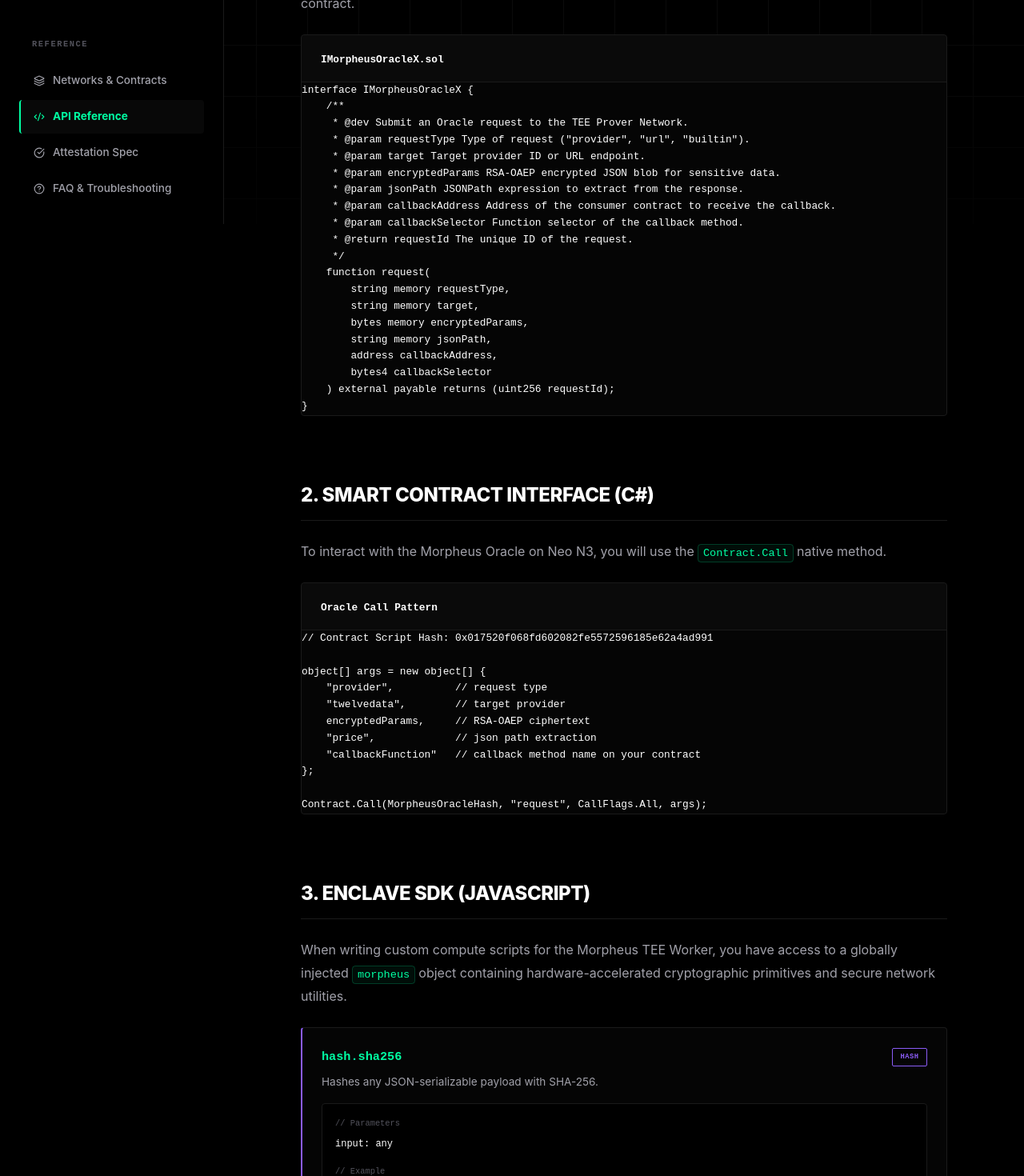
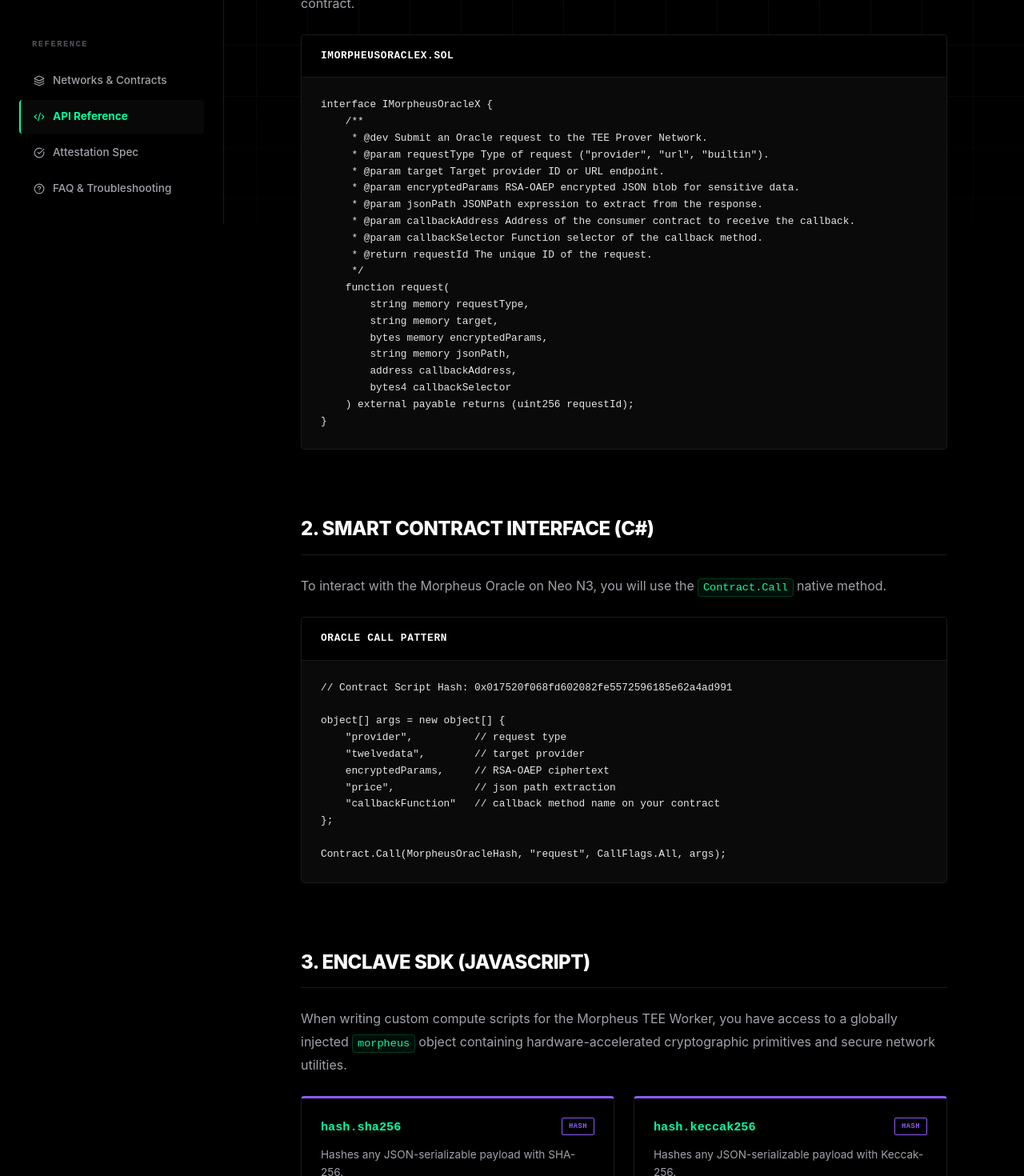
Before and after one commit to r3e-network/neo-morpheus-oracle, a Next.js app in the folder apps/web/: page /docs/api-reference in a window 1280 px wide. Shown: the part 520-1990 px from the top of the page at 80% size. Built offline with nearby package versions, Linux system fonts and the light colour scheme; no server answers.

Commit message:
docs: finalize cohesive ultra-dark styling across api reference, faq, and verifier

```diff
--- a/apps/web/app/docs/api-reference/page.tsx
+++ b/apps/web/app/docs/api-reference/page.tsx
@@ -22,11 +22,13 @@ export default function DocsApiReference() {
         To interact with the Morpheus Oracle on Neo X, you must interact with the main <code>MorpheusOracleX</code> contract.
       </p>
 
-      <div className="card-industrial" style={{ padding: '0', overflow: 'hidden', marginBottom: '2.5rem' }}>
-        <div style={{ padding: '1rem 1.5rem', background: 'rgba(255,255,255,0.02)', borderBottom: '1px solid var(--border-dim)' }}>
-          <span style={{ fontSize: '0.8rem', fontWeight: 700, fontFamily: 'var(--font-mono)' }}>IMorpheusOracleX.sol</span>
+      <div style={{ padding: '0', overflow: 'hidden', marginBottom: '2.5rem', background: '#000', border: '1px solid var(--border-dim)', borderRadius: '4px' }}>
+        <div style={{ padding: '1rem 1.5rem', borderBottom: '1px solid var(--border-dim)', display: 'flex', alignItems: 'center' }}>
+          <span style={{ fontSize: '0.8rem', fontWeight: 800, fontFamily: 'var(--font-mono)', color: 'var(--text-primary)', textTransform: 'uppercase', letterSpacing: '0.05em' }}>IMorpheusOracleX.sol</span>
         </div>
-        <pre style={{ margin: 0, border: 'none', background: 'transparent' }}><code>{`interface IMorpheusOracleX {
+        <div style={{ padding: '1.5rem', background: '#0a0a0a', overflowX: 'auto' }}>
+          <pre style={{ margin: 0, border: 'none', background: 'transparent' }}>
+            <code style={{ fontFamily: 'var(--font-mono)', fontSize: '0.8rem', lineHeight: 1.6, color: '#e5e5e5' }}>{`interface IMorpheusOracleX {
     /**
      * @dev Submit an Oracle request to the TEE Prover Network.
      * @param requestType Type of request ("provider", "url", "builtin").
@@ -45,7 +47,9 @@ export default function DocsApiReference() {
         address callbackAddress,
         bytes4 callbackSelector
     ) external payable returns (uint256 requestId);
-}`}</code></pre>
+}`}</code>
+          </pre>
+        </div>
       </div>
 
       <h2>2. Smart Contract Interface (C#)</h2>
@@ -53,11 +57,13 @@ export default function DocsApiReference() {
         To interact with the Morpheus Oracle on Neo N3, you will use the <code>Contract.Call</code> native method.
       </p>
 
-      <div className="card-industrial" style={{ padding: '0', overflow: 'hidden', marginBottom: '2.5rem' }}>
-        <div style={{ padding: '1rem 1.5rem', background: 'rgba(255,255,255,0.02)', borderBottom: '1px solid var(--border-dim)' }}>
-          <span style={{ fontSize: '0.8rem', fontWeight: 700, fontFamily: 'var(--font-mono)' }}>Oracle Call Pattern</span>
+      <div style={{ padding: '0', overflow: 'hidden', marginBottom: '2.5rem', background: '#000', border: '1px solid var(--border-dim)', borderRadius: '4px' }}>
+        <div style={{ padding: '1rem 1.5rem', borderBottom: '1px solid var(--border-dim)', display: 'flex', alignItems: 'center' }}>
+          <span style={{ fontSize: '0.8rem', fontWeight: 800, fontFamily: 'var(--font-mono)', color: 'var(--text-primary)', textTransform: 'uppercase', letterSpacing: '0.05em' }}>Oracle Call Pattern</span>
         </div>
-        <pre style={{ margin: 0, border: 'none', background: 'transparent' }}><code>{`// Contract Script Hash: 0x017520f068fd602082fe5572596185e62a4ad991
+        <div style={{ padding: '1.5rem', background: '#0a0a0a', overflowX: 'auto' }}>
+          <pre style={{ margin: 0, border: 'none', background: 'transparent' }}>
+            <code style={{ fontFamily: 'var(--font-mono)', fontSize: '0.8rem', lineHeight: 1.6, color: '#e5e5e5' }}>{`// Contract Script Hash: 0x017520f068fd602082fe5572596185e62a4ad991
 
 object[] args = new object[] {
     "provider",          // request type
@@ -67,7 +73,9 @@ object[] args = new object[] {
     "callbackFunction"   // callback method name on your contract
 };
 
-Contract.Call(MorpheusOracleHash, "request", CallFlags.All, args);`}</code></pre>
+Contract.Call(MorpheusOracleHash, "request", CallFlags.All, args);`}</code>
+          </pre>
+        </div>
       </div>
 
       <h2>3. Enclave SDK (Javascript)</h2>
@@ -75,20 +83,20 @@ Contract.Call(MorpheusOracleHash, "request", CallFlags.All, args);`}</code></pre
         When writing custom compute scripts for the Morpheus TEE Worker, you have access to a globally injected <code>morpheus</code> object containing hardware-accelerated cryptographic primitives and secure network utilities.
       </p>
 
-      <div style={{ display: 'flex', flexDirection: 'column', gap: '1.5rem' }}>
+      <div style={{ display: 'grid', gridTemplateColumns: 'repeat(auto-fit, minmax(300px, 1fr))', gap: '1.5rem' }}>
         {BUILTIN_FUNCTIONS.map(fn => (
-          <div key={fn.name} className="card-industrial" style={{ padding: '1.5rem', borderLeft: '2px solid var(--accent-purple)' }}>
-            <div style={{ display: 'flex', justifyContent: 'space-between', marginBottom: '0.5rem', alignItems: 'center' }}>
+          <div key={fn.name} style={{ background: '#000', border: '1px solid var(--border-dim)', borderRadius: '4px', padding: '1.5rem', borderTop: '3px solid var(--accent-purple)' }}>
+            <div style={{ display: 'flex', justifyContent: 'space-between', marginBottom: '0.75rem', alignItems: 'flex-start' }}>
               <code style={{ color: 'var(--neo-green)', fontWeight: 800, fontSize: '0.95rem', fontFamily: 'var(--font-mono)' }}>{fn.name}</code>
-              <span className="badge-outline" style={{ color: 'var(--accent-purple)', fontSize: '0.55rem', borderColor: 'var(--accent-purple)' }}>{fn.category}</span>
+              <span className="badge-outline" style={{ color: 'var(--accent-purple)', fontSize: '0.55rem', padding: '0.2rem 0.5rem', borderColor: 'var(--accent-purple)', textTransform: 'uppercase' }}>{fn.category}</span>
             </div>
-            <p style={{ fontSize: '0.85rem', color: 'var(--text-secondary)', marginBottom: '1rem', lineHeight: 1.6 }}>{fn.desc}</p>
-            <div style={{ background: '#000', padding: '1rem', borderRadius: '4px', border: '1px solid var(--border-dim)' }}>
-              <div style={{ fontSize: '0.65rem', color: 'var(--text-muted)', marginBottom: '0.5rem', fontFamily: 'var(--font-mono)' }}>// Parameters</div>
-              <div style={{ fontSize: '0.75rem', color: 'var(--text-primary)', marginBottom: '1rem', fontFamily: 'var(--font-mono)' }}>{fn.params}</div>
+            <p style={{ fontSize: '0.85rem', color: 'var(--text-secondary)', marginBottom: '1.5rem', lineHeight: 1.6 }}>{fn.desc}</p>
+            <div style={{ background: '#0a0a0a', padding: '1rem', borderRadius: '4px', border: '1px solid var(--border-dim)' }}>
+              <div style={{ fontSize: '0.65rem', color: 'var(--text-muted)', marginBottom: '0.5rem', fontFamily: 'var(--font-mono)', letterSpacing: '0.05em' }}>// PARAMETERS</div>
+              <div style={{ fontSize: '0.75rem', color: 'var(--text-primary)', marginBottom: '1.5rem', fontFamily: 'var(--font-mono)' }}>{fn.params}</div>
 
-              <div style={{ fontSize: '0.65rem', color: 'var(--text-muted)', marginBottom: '0.5rem', fontFamily: 'var(--font-mono)' }}>// Example</div>
-              <code style={{ fontSize: '0.75rem', color: '#fff', wordBreak: 'break-all', fontFamily: 'var(--font-mono)' }}>{fn.example}</code>
+              <div style={{ fontSize: '0.65rem', color: 'var(--text-muted)', marginBottom: '0.5rem', fontFamily: 'var(--font-mono)', letterSpacing: '0.05em' }}>// EXAMPLE</div>
+              <code style={{ display: 'block', fontSize: '0.75rem', color: '#fff', wordBreak: 'break-all', fontFamily: 'var(--font-mono)', whiteSpace: 'pre-wrap' }}>{fn.example}</code>
             </div>
           </div>
         ))}
```
Also changed, not shown: apps/web/app/docs/faq/page.tsx (+14 -14 lines), apps/web/app/docs/verifier/page.tsx (+25 -7 lines).
